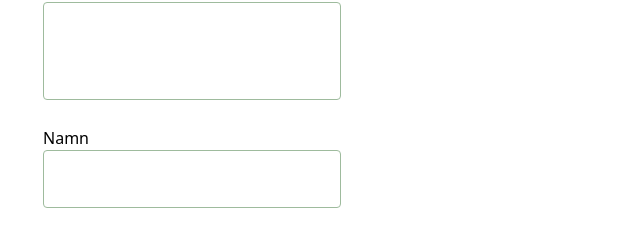
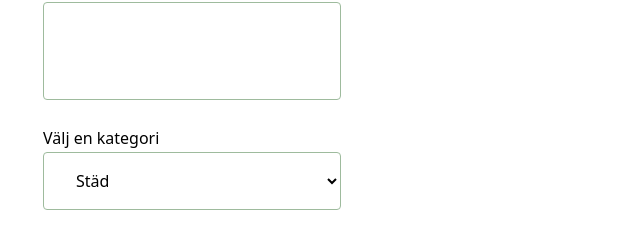
Before and after one commit to Guido-Pierri/borrow-app, a Next.js app: page /createAd/1 in a window 1280 px wide. Shown: the part 350-582 px from the top of the page, without its empty margins (0-640 px from the left). Built offline with nearby package versions, Linux system fonts and the light colour scheme.

Commit message:
added category to an ad

```diff
--- a/p-components/createAd.tsx
+++ b/p-components/createAd.tsx
@@ -1,13 +1,13 @@
 //TODO
 //add userId to ads dynamically from login-->ads--->createAds
 
-import { useState } from "react"
-import { v4 as uuidv4 } from "uuid"
-import { useRouter } from "next/router"
-import Link from "next/link"
-import { CldImage, CldUploadWidget } from "next-cloudinary"
-import Image from "next/image"
-import Upload from "@/p-components/upload"
+import { useState } from 'react'
+import { v4 as uuidv4 } from 'uuid'
+import { useRouter } from 'next/router'
+import Link from 'next/link'
+import { CldImage, CldUploadWidget } from 'next-cloudinary'
+import Image from 'next/image'
+import Upload from '@/p-components/upload'
 //function that generates random id:s
 uuidv4()
 
@@ -19,6 +19,7 @@ interface FormData {
   description: string
   fullName: string
   email: string
+  category: string
 }
 interface ApiData {
   image: string
@@ -27,27 +28,29 @@ interface ApiData {
   description: string
   fullName: string
   email: string
+  category: string
   publisher: string
 }
 
 /*Defining a function (pass to other files), that has
 a object formData that contains following properties*/
 export default function CreateAd({ imageUrl, userId }: any) {
-  const [imgUrl, setImgUrl] = useState("")
+  const [imgUrl, setImgUrl] = useState('')
 
   const [formData, setFormData] = useState<FormData>({
-    id: "",
-    title: "",
-    description: "",
-    fullName: "",
-    email: "",
+    id: '',
+    title: '',
+    description: '',
+    fullName: '',
+    email: '',
+    category: '',
   })
 
   console.log(formData)
   const router = useRouter()
 
   function handleClick() {
-    console.log("handleClick")
+    console.log('handleClick')
 
     router.push(`/ads/${userId}`)
   }
@@ -55,7 +58,7 @@ export default function CreateAd({ imageUrl, userId }: any) {
   const handleSubmit = async (event: React.FormEvent<HTMLFormElement>) => {
     event.preventDefault()
     if (!imgUrl) {
-      return alert("ladda upp en bild!")
+      return alert('ladda upp en bild!')
     }
     // if (!file) {
     //   return
@@ -83,15 +86,16 @@ export default function CreateAd({ imageUrl, userId }: any) {
       description: formData.description,
       fullName: formData.fullName,
       email: formData.email,
+      category: formData.category,
       publisher: userId,
       // userId:
     }
     console.log(apiData)
 
-    const response = await fetch("/api/ad", {
-      method: "POST",
+    const response = await fetch('/api/ad', {
+      method: 'POST',
       headers: {
-        "Content-Type": "application/json",
+        'Content-Type': 'application/json',
       },
       body: JSON.stringify(apiData),
     })
@@ -113,6 +117,12 @@ export default function CreateAd({ imageUrl, userId }: any) {
   const handleInputChangeTextArea = (
     event: React.ChangeEvent<HTMLTextAreaElement>
   ) => {
+    const { name, value } = event.target
+    setFormData((prevFormData) => ({ ...prevFormData, [name]: value }))
+    console.log(event.target.value)
+  }
+
+  const handleSelectChange = (event: React.ChangeEvent<HTMLSelectElement>) => {
     const { name, value } = event.target
     setFormData((prevFormData) => ({ ...prevFormData, [name]: value }))
     console.log(event.target.value)
@@ -163,7 +173,23 @@ export default function CreateAd({ imageUrl, userId }: any) {
             cols={35}
           />
         </label>
-
+        <label>
+          <legend className="mb-[2px] mt-5 ">Välj en kategori</legend>
+          <select
+            className="rounded py-4 px-7 border w-[298px] border-[#9EBB9D] placeholder-[#000000] bg-[#fff]"
+            id="simple"
+            name="category"
+            value={formData.category}
+            onChange={handleSelectChange}
+          >
+            <option disabled>Kategorier</option>
+            <option>Städ</option>
+            <option>Verktyg</option>
+            <option>Cyklar</option>
+            <option>Elektronik</option>
+            <option>Grill</option>
+          </select>
+        </label>
         <label>
           <legend className="mb-[-32px] mt-5">Namn</legend>
           <input
--- a/pages/api/ad/index.ts
+++ b/pages/api/ad/index.ts
@@ -36,8 +36,16 @@ export default async function handler(
     }
     if (req.method === 'POST') {
       console.log(req.body)
-      const { image, id, title, description, fullName, email, publisher } =
-        req.body
+      const {
+        image,
+        id,
+        title,
+        description,
+        fullName,
+        email,
+        publisher,
+        category,
+      } = req.body
       const client = await clientPromise
       const database = client.db('borrow')
       const collection = database.collection('ads')
@@ -51,6 +59,7 @@ export default async function handler(
         email: email,
         image: image,
         publisher: publisher,
+        category: category,
       })
 
       // res.json(result)
```
